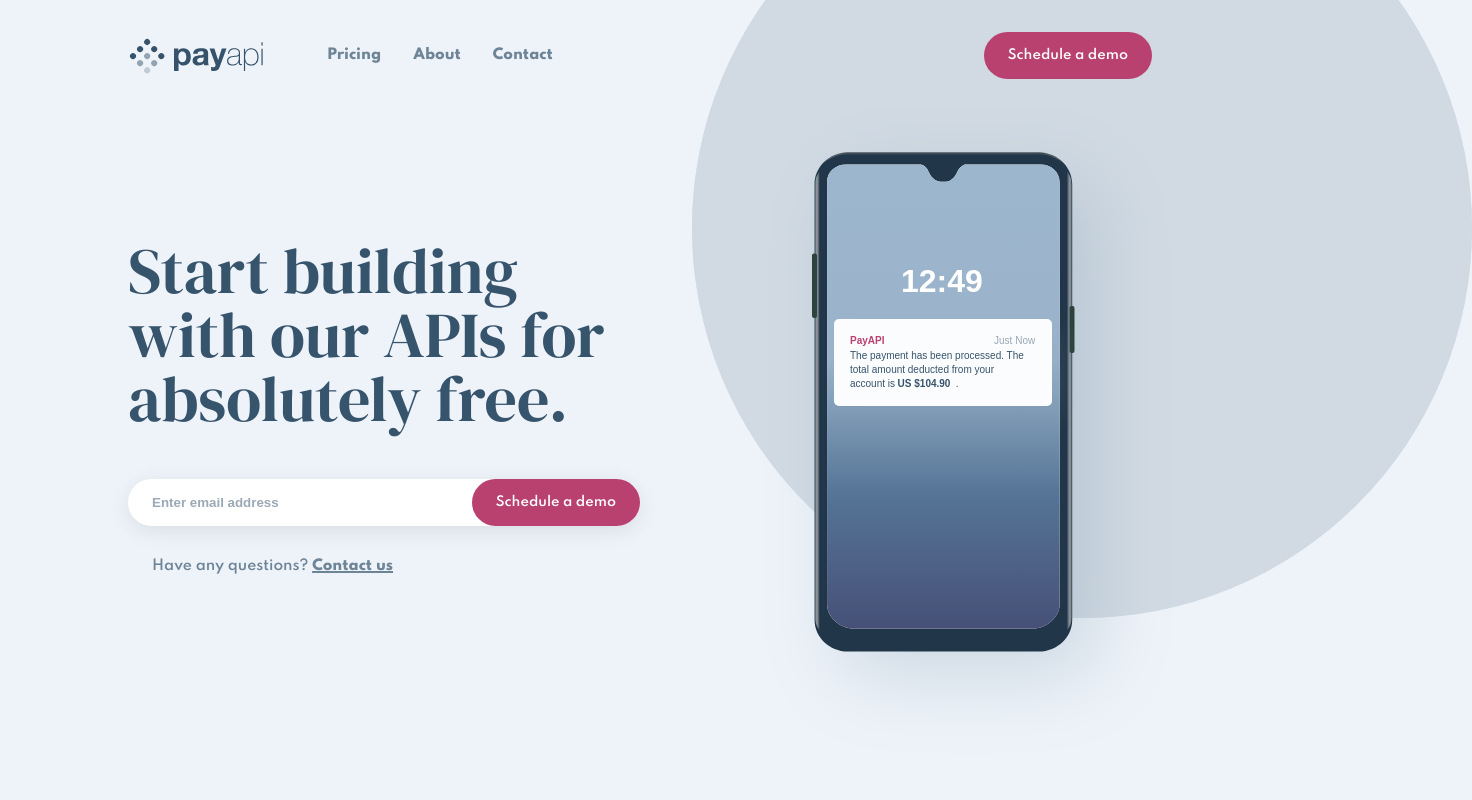
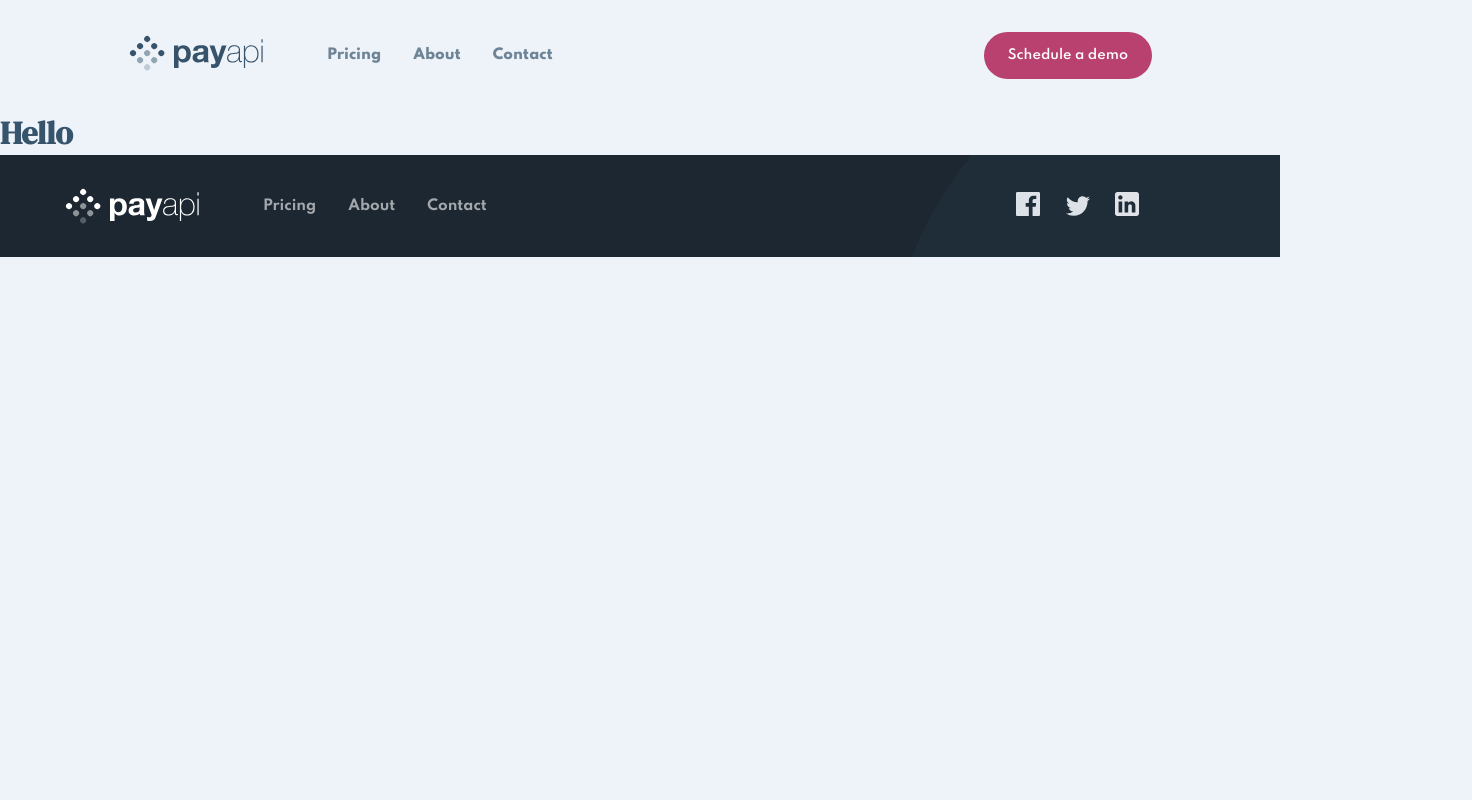
Before and after one commit to akaahl/payapi-multipage-site, a React (Create React App) app: page /pricing in a window 1280 px wide. Shown: the top 800 px of the page, 1472 px wide, since content can reach past the window. Built offline with nearby package versions, Linux system fonts and the light colour scheme.

Commit message:
Added nav functionality

```diff
--- a/src/App.js
+++ b/src/App.js
@@ -1,15 +1,21 @@
 import React from "react";
 import GlobalStyle from "./globalStyle";
 import Home from "./pages/Home";
+import Pricing from "./pages/Pricing";
 import Navbar from "./components/Navbar";
 import FooterNav from "./components/FooterNav";
+import { Switch, Route, useLocation } from "react-router-dom";
 
 function App() {
   return (
     <div className="App">
       <GlobalStyle />
       <Navbar />
-      <Home />
+      <Switch>
+        <Route path="/" component={Home} exact />
+        <Route path="/pricing" component={Pricing} />
+      </Switch>
+      {/* <Home /> */}
       <FooterNav />
     </div>
   );
--- a/src/components/Navbar.js
+++ b/src/components/Navbar.js
@@ -1,14 +1,20 @@
 import React from "react";
 import Logo from "../assets/shared/desktop/logo.svg";
 import styled from "styled-components";
+import { Link } from "react-router-dom";
 
 const Navbar = () => {
   return (
     <NavContainer>
       <div className="left-side">
-        <img src={Logo} alt="logo img" />
+        <Link to="/" className="logo-home">
+          <img src={Logo} alt="logo img" className="logo" />
+        </Link>
+
         <ul>
-          <li>Pricing</li>
+          <Link to="/pricing">
+            <li>Pricing</li>
+          </Link>
           <li>About</li>
           <li>Contact</li>
         </ul>
@@ -31,7 +37,7 @@ const NavContainer = styled.nav`
   .left-side {
     display: flex;
 
-    img {
+    .logo-home {
       margin-right: 3rem;
       height: 100%;
       width: 100%;
@@ -41,6 +47,10 @@ const NavContainer = styled.nav`
       list-style: none;
       display: flex;
       align-items: center;
+
+      a {
+        text-decoration: none;
+      }
 
       li {
         margin: 0 1rem;
--- a/src/index.js
+++ b/src/index.js
@@ -2,10 +2,13 @@ import React from "react";
 import ReactDOM from "react-dom";
 import App from "./App";
 import reportWebVitals from "./reportWebVitals";
+import { BrowserRouter as Router } from "react-router-dom";
 
 ReactDOM.render(
   <React.StrictMode>
-    <App />
+    <Router>
+      <App />
+    </Router>
   </React.StrictMode>,
   document.getElementById("root")
 );
--- /dev/null
+++ b/src/pages/Pricing.js
@@ -0,0 +1,11 @@
+import styled from "styled-components";
+
+const Pricing = () => {
+  return (
+    <div>
+      <h1>Hello</h1>
+    </div>
+  );
+};
+
+export default Pricing;
```
